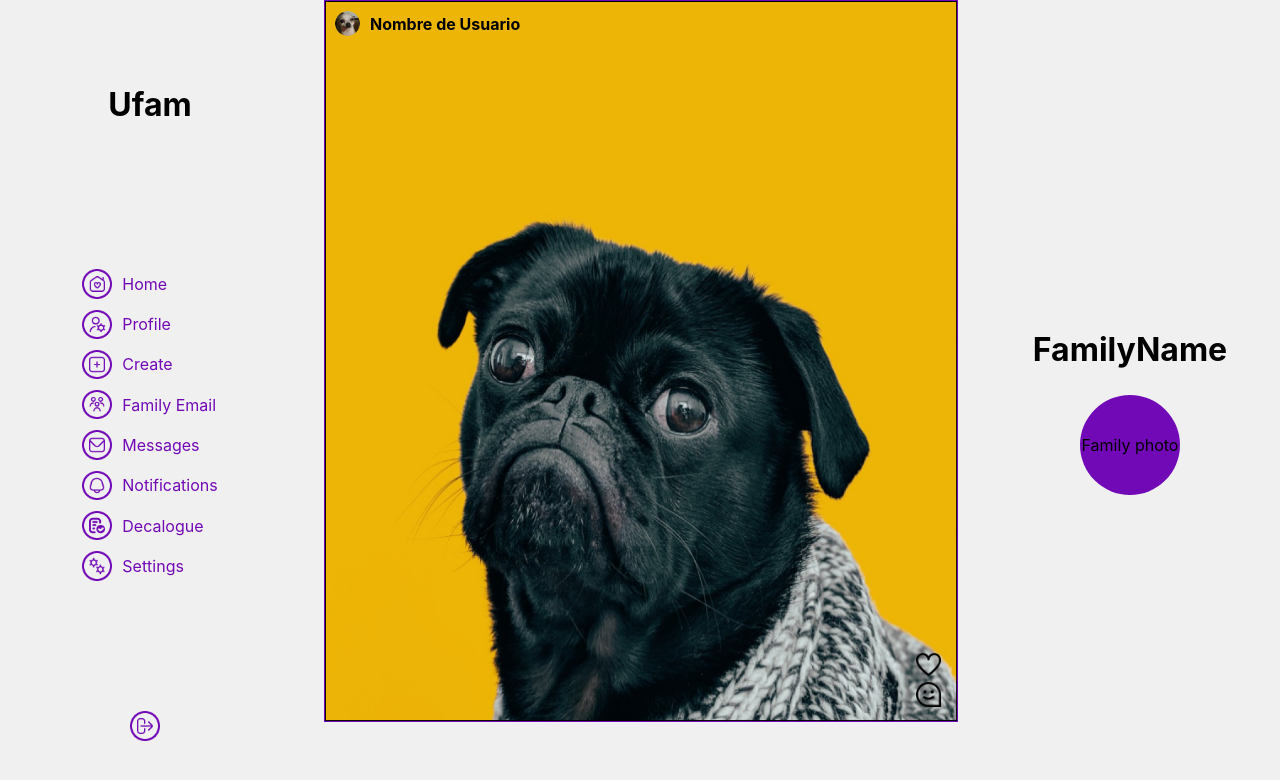
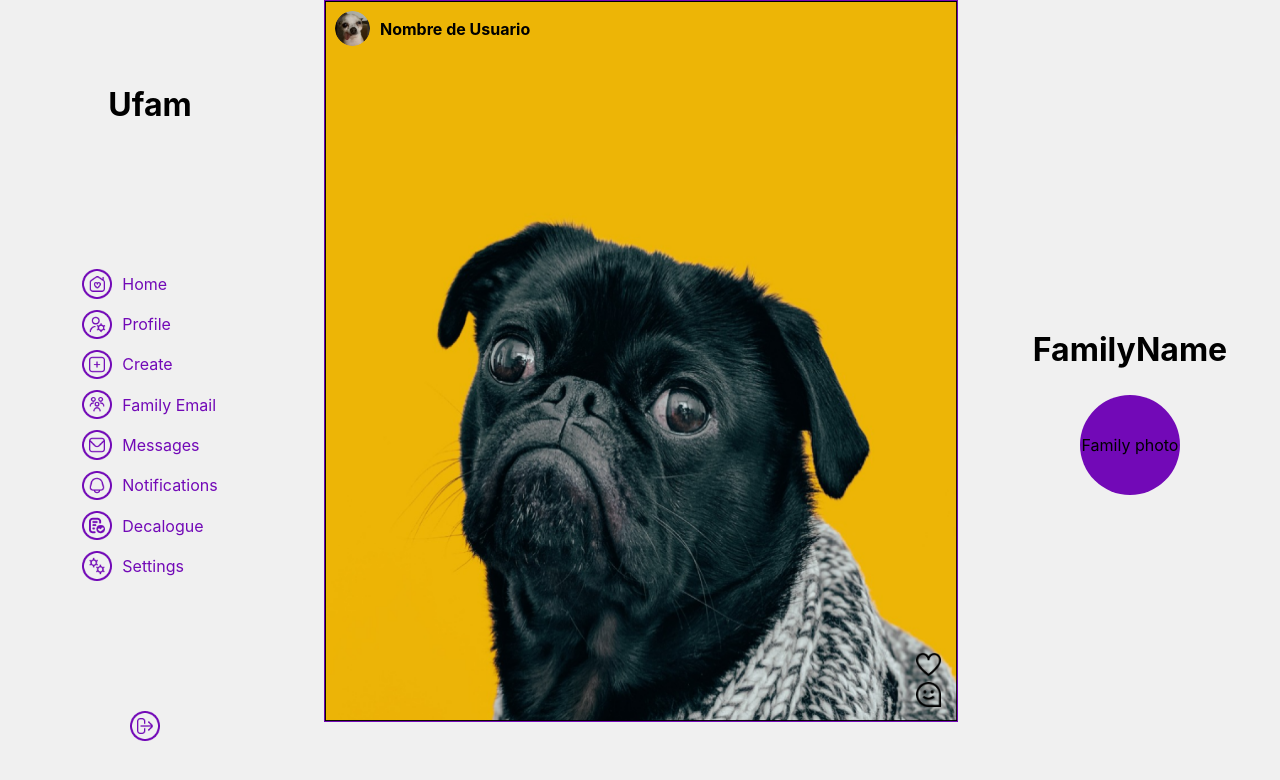
Before and after one commit to Famblablap/uFam_front, a React (Vite) app: page /app in a window 1280 px wide. Shown: the top 780 px of the page. Built offline with nearby package versions, Linux system fonts and the light colour scheme.

Commit message:
feed css done

```diff
--- a/src/Components/Feed.css
+++ b/src/Components/Feed.css
@@ -25,8 +25,8 @@
 }
 
 .userImage {
-  width: 25px;
-  height: 25px;
+  width: 35px;
+  height: 35px;
   border-radius: 50%;
   margin-right: 10px;
 }
```
